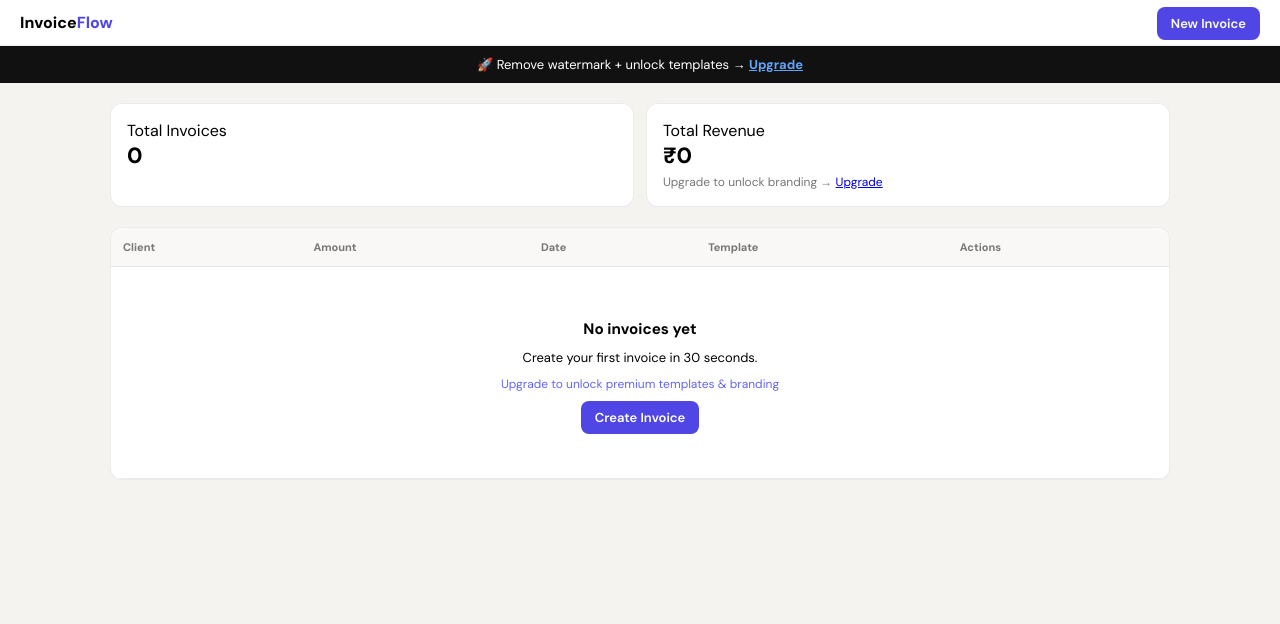
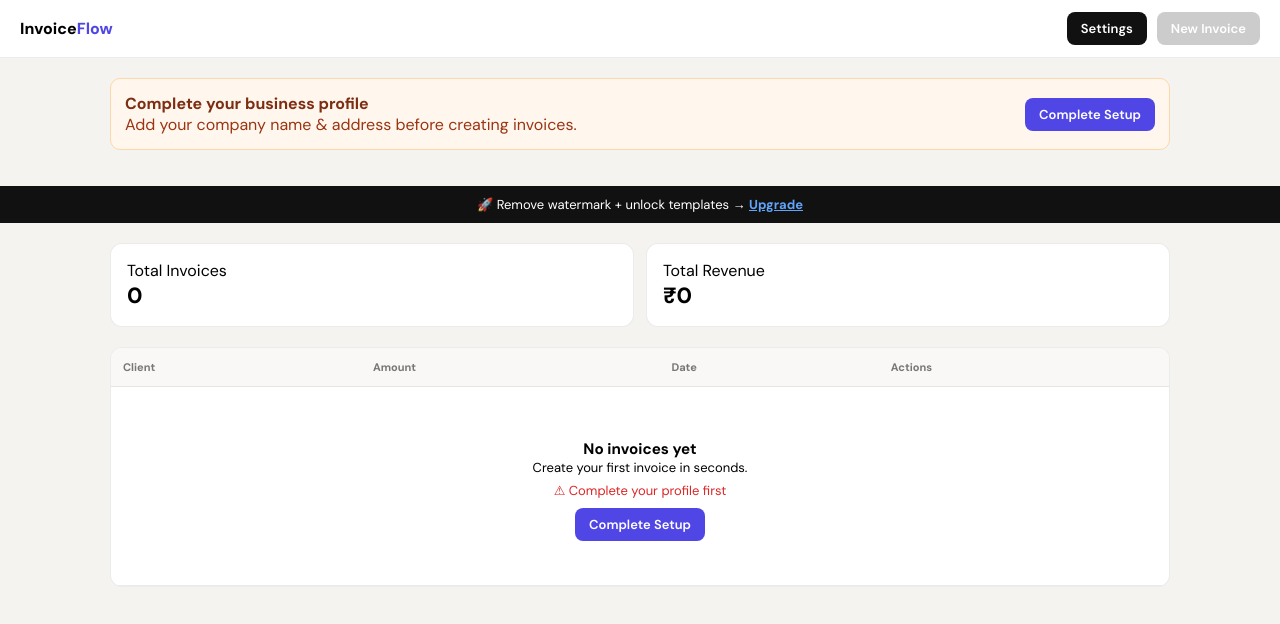
Before and after one commit to tigerflare25-coder/Invoice-saas, a Django app: template templates/invoices/dashboard.html in a window 1280 px wide. Shown: the top 624 px of the page. Run offline with Django 5.2, Linux system fonts and the light colour scheme; the template is opened without the code that fills it, so the values that code supplies are empty.

Commit message:
Update dashboard.html

```diff
--- a/templates/invoices/dashboard.html
+++ b/templates/invoices/dashboard.html
@@ -1,15 +1,16 @@
 {% load static %}
+
 <!DOCTYPE html>
+
 <html lang="en">
 <head>
 <meta charset="UTF-8">
 <meta name="viewport" content="width=device-width, initial-scale=1.0">
 <title>Dashboard | InvoiceFlow</title>
 
-<link href="https://fonts.googleapis.com/css2?family=DM+Sans:wght@400;500;600;700;800&family=DM+Mono:wght@400;500&display=swap" rel="stylesheet">
+<link href="https://fonts.googleapis.com/css2?family=DM+Sans:wght@400;500;600;700;800&display=swap" rel="stylesheet">
 
 <style>
-/* ===== RESET ===== */
 *{box-sizing:border-box;margin:0;padding:0}
 
 :root{
@@ -19,12 +20,11 @@
 --text:#111;
 --muted:#6b6a67;
 --indigo:#4f46e5;
+--red:#dc2626;
+--green:#059669;
 }
 
-body{
-font-family:'DM Sans',sans-serif;
-background:var(--bg);
-}
+body{font-family:'DM Sans',sans-serif;background:var(--bg)}
 
 /* NAV */
 .nav{
@@ -47,7 +47,30 @@ font-size:13px;
 font-weight:600;
 }
 
-/* STICKY UPGRADE BAR */
+.btn.disabled{
+background:#ccc;
+pointer-events:none;
+cursor:not-allowed;
+}
+
+/* PROFILE ALERT */
+.profile-alert{
+background:#fff7ed;
+border:1px solid #fed7aa;
+color:#9a3412;
+padding:14px;
+border-radius:10px;
+margin-bottom:16px;
+display:flex;
+justify-content:space-between;
+align-items:center;
+gap:10px;
+flex-wrap:wrap;
+}
+
+.profile-alert strong{color:#7c2d12}
+
+/* UPGRADE BAR */
 .upgrade-bar{
 background:#111;color:#fff;
 padding:10px;text-align:center;font-size:13px;
@@ -87,26 +110,8 @@ th{background:#f9f8f6;text-align:left;font-size:11px;color:#777}
 
 .actions{text-align:right}
 
-/* BUTTONS */
-.btn-sm{
-padding:6px 10px;
-font-size:12px;
-border-radius:6px;
-text-decoration:none;
-border:1px solid #ddd;
-}
-
-.btn-upgrade{
-background:#fff7ed;
-border-color:#fed7aa;
-color:#ea580c;
-margin-left:6px;
-}
-
 /* EMPTY */
-.empty{
-padding:40px;text-align:center;
-}
+.empty{padding:40px;text-align:center}
 
 /* MOBILE */
 @media(max-width:600px){
@@ -114,21 +119,55 @@ padding:40px;text-align:center;
 .hide-sm{display:none}
 }
 </style>
+
 </head>
 
 <body>
 
 <!-- NAV -->
+
 <div class="nav">
 <div class="logo">Invoice<span>Flow</span></div>
 
-<div>
-<a href="/create/" class="btn">New Invoice</a>
+<div style="display:flex;gap:10px;align-items:center;">
+
+<a href="{% url 'edit_profile' %}" class="btn" style="background:#111;">
+Settings
+</a>
+
+<!-- Disable if not ready -->
+
+{% if not user.company_name %} <a class="btn disabled">New Invoice</a>
+{% else %} <a href="/create/" class="btn">New Invoice</a>
+{% endif %}
+
 </div>
 </div>
 
-<!-- STICKY UPGRADE BAR -->
+<!-- PROFILE SETUP ALERT -->
+
+{% if not user.company_name %}
+
+<div class="main">
+<div class="profile-alert">
+
+<div>
+<strong>Complete your business profile</strong><br>
+Add your company name & address before creating invoices.
+</div>
+
+<a href="{% url 'edit_profile' %}" class="btn">
+Complete Setup
+</a>
+
+</div>
+</div>
+{% endif %}
+
+<!-- UPGRADE BAR -->
+
 {% if not user.is_premium %}
+
 <div class="upgrade-bar">
 🚀 Remove watermark + unlock templates →
 <a href="/upgrade/" style="color:#60a5fa;font-weight:700;">Upgrade</a>
@@ -136,9 +175,11 @@ padding:40px;text-align:center;
 {% endif %}
 
 <!-- MAIN -->
+
 <div class="main">
 
 <!-- STATS -->
+
 <div class="stats">
 
 <div class="card">
@@ -149,17 +190,12 @@ padding:40px;text-align:center;
 <div class="card">
 <div>Total Revenue</div>
 <div class="big">₹{{ total_amount|default:"0" }}</div>
-<div style="font-size:12px;color:#777;margin-top:4px;">
-{% if not user.is_premium %}
-Upgrade to unlock branding →
-<a href="/upgrade/">Upgrade</a>
-{% endif %}
-</div>
 </div>
 
 </div>
 
 <!-- TABLE -->
+
 <div class="table">
 
 <table>
@@ -168,7 +204,6 @@ Upgrade to unlock branding →
 <th>Client</th>
 <th class="hide-sm">Amount</th>
 <th class="hide-sm">Date</th>
-<th class="hide-sm">Template</th>
 <th>Actions</th>
 </tr>
 </thead>
@@ -176,6 +211,7 @@ Upgrade to unlock branding →
 <tbody>
 
 {% for invoice in invoices %}
+
 <tr>
 
 <td>
@@ -191,29 +227,8 @@ Upgrade to unlock branding →
 {{ invoice.created_at|date:"d M Y" }}
 </td>
 
-<td class="hide-sm">
-{% if user.is_premium %}
-Modern
-{% else %}
-Basic
-<a href="/upgrade/" style="font-size:11px;margin-left:6px;">Unlock</a>
-{% endif %}
-</td>
-
 <td class="actions">
-
-<a href="/invoice/{{ invoice.id }}/download/" class="btn-sm">
-{% if user.is_premium %}
-PDF
-{% else %}
-PDF (Free)
-{% endif %}
-</a>
-
-{% if not user.is_premium %}
-<a href="/upgrade/" class="btn-sm btn-upgrade">Upgrade</a>
-{% endif %}
-
+<a href="/invoice/{{ invoice.id }}/download/" class="btn-sm">PDF</a>
 </td>
 
 </tr>
@@ -221,23 +236,24 @@ PDF (Free)
 {% empty %}
 
 <tr>
-<td colspan="5">
+<td colspan="4">
 
 <div class="empty">
 <h3>No invoices yet</h3>
-<p style="margin:10px 0;">
-Create your first invoice in 30 seconds.
-</p>
+<p>Create your first invoice in seconds.</p>
 
-{% if not user.is_premium %}
-<p style="font-size:12px;color:#6366f1;">
-Upgrade to unlock premium templates & branding
+{% if not user.company_name %}
+
+<p style="color:#dc2626;font-size:13px;margin-top:6px;">
+⚠ Complete your profile first
 </p>
 {% endif %}
 
 <br>
 
-<a href="/create/" class="btn">Create Invoice</a>
+{% if user.company_name %} <a href="/create/" class="btn">Create Invoice</a>
+{% else %} <a href="{% url 'edit_profile' %}" class="btn">Complete Setup</a>
+{% endif %}
 
 </div>
 
```
